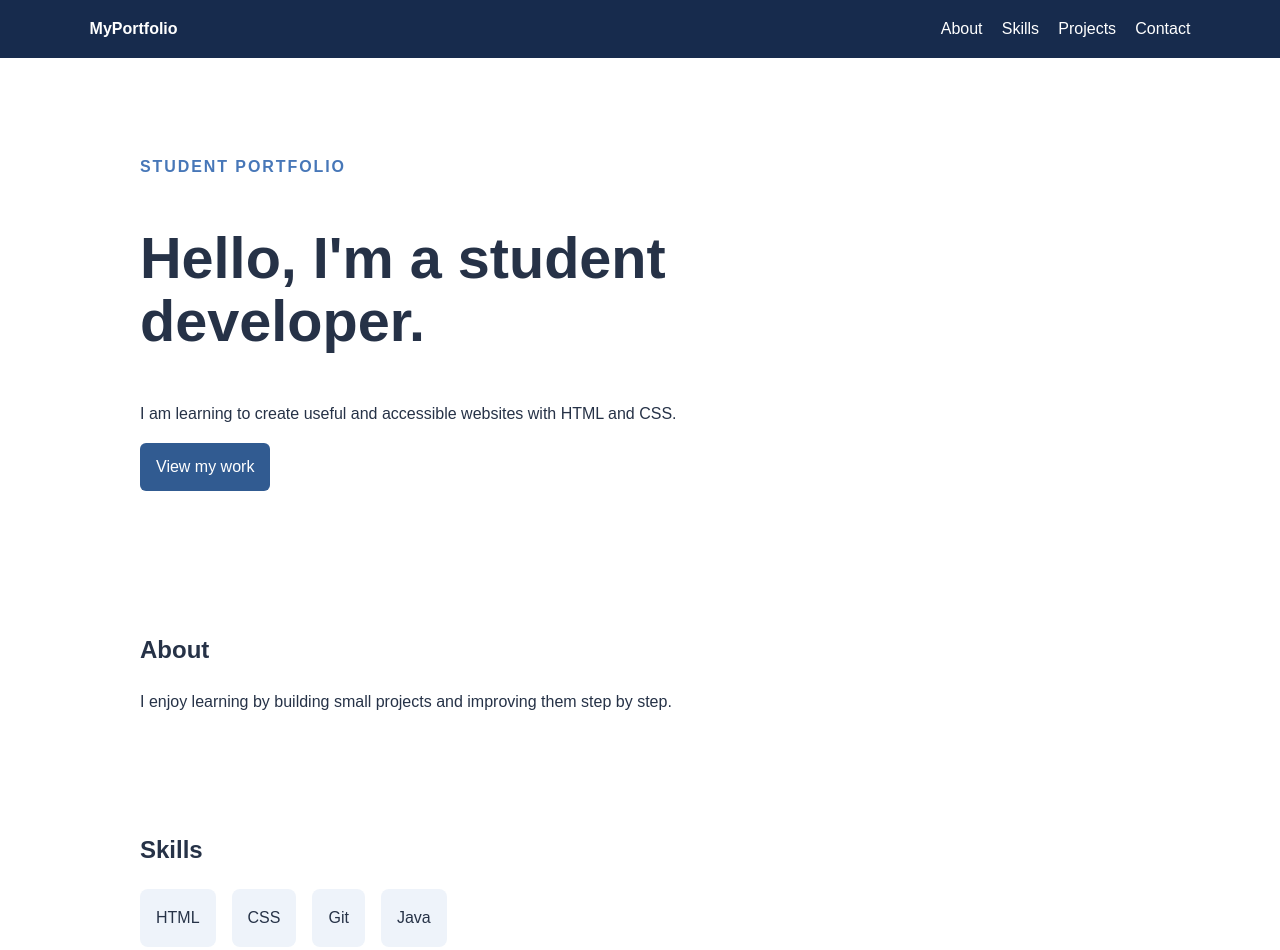
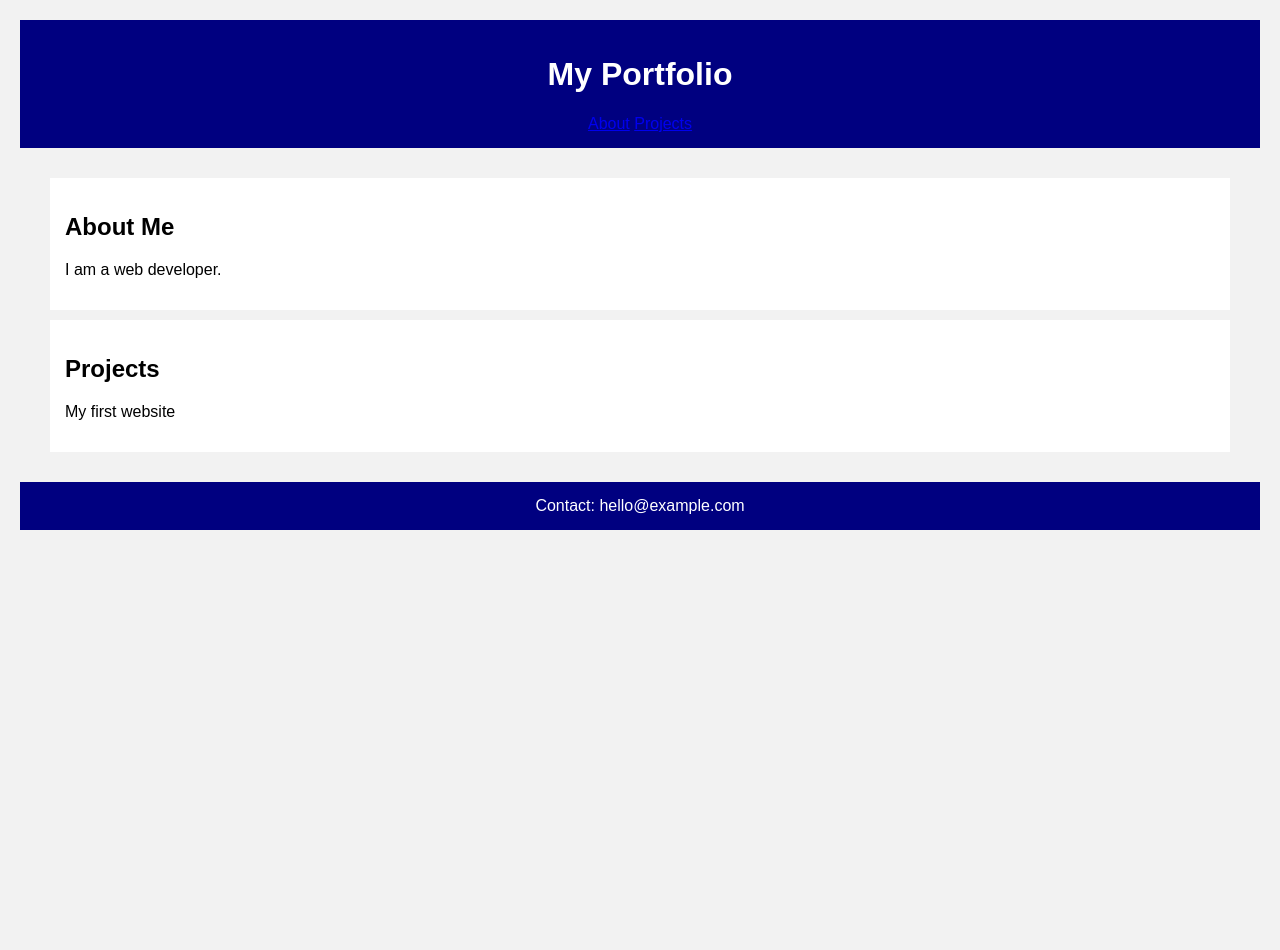
Before and after one commit to km-siddhika/Web_Lab_Program, a plain HTML site: page P6-portfolio-structure/index.html in a window 1280 px wide. Shown: the top 950 px of the page. After the commit the page ends 800 px from the top, so only its background shows below. Drawn offline with Linux system fonts and the light colour scheme; files that its build step writes are made by us from their sources.

Commit message:
Revise index.html for portfolio layout and content
Updated the structure and content of the portfolio HTML file.

```diff
--- a/P6-portfolio-structure/index.html
+++ b/P6-portfolio-structure/index.html
@@ -1,23 +1,27 @@
-<!doctype html>
-<html lang="en">
+<!DOCTYPE html>
+<html>
 <head>
-<meta charset="UTF-8"><meta name="viewport" content="width=device-width, initial-scale=1.0"><title>My Portfolio</title>
-<style>
-*{box-sizing:border-box}html{scroll-behavior:smooth}body{margin:0;font:16px/1.6 Arial,sans-serif;color:#263247}
-.top{display:flex;justify-content:space-between;align-items:center;padding:1rem 7%;background:#172b4d}.logo,nav a{color:white;text-decoration:none}.logo{font-weight:bold}nav{display:flex;gap:1.2rem}
-main{width:min(86%,1000px);margin:auto}section{padding:2.5rem 0}.hero{padding:5rem 0}.hero h1{max-width:650px;font-size:clamp(2rem,5vw,3.6rem);line-height:1.1}.eyebrow{color:#4777b8;letter-spacing:.12em;font-weight:bold}
-.button{display:inline-block;padding:.7rem 1rem;color:white;background:#315b91;border-radius:6px;text-decoration:none}
-.skills,.project-list{display:flex;flex-wrap:wrap;gap:1rem;padding:0;list-style:none}.skills li,.project-list article{padding:1rem;background:#eef3fa;border-radius:8px}.project-list article{flex:1 1 240px}
-footer{padding:1rem;text-align:center;background:#172b4d;color:white}
-@media(max-width:600px){.top{align-items:flex-start;flex-direction:column;gap:.8rem}nav{flex-wrap:wrap;gap:.7rem}}
-</style></head>
+    <title>Portfolio</title>
+    <link rel="stylesheet" href="style.css">
+</head>
 <body>
-<header class="top"><a class="logo" href="#home">MyPortfolio</a><nav aria-label="Main navigation"><a href="#about">About</a><a href="#skills">Skills</a><a href="#projects">Projects</a><a href="#contact">Contact</a></nav></header>
-<main id="home">
-<section class="hero"><p class="eyebrow">STUDENT PORTFOLIO</p><h1>Hello, I'm a student developer.</h1><p>I am learning to create useful and accessible websites with HTML and CSS.</p><a class="button" href="#projects">View my work</a></section>
-<section id="about"><h2>About</h2><p>I enjoy learning by building small projects and improving them step by step.</p></section>
-<section id="skills"><h2>Skills</h2><ul class="skills"><li>HTML</li><li>CSS</li><li>Git</li><li>Java</li></ul></section>
-<section id="projects"><h2>Projects</h2><div class="project-list"><article><h3>Bio Page</h3><p>A simple page made with semantic HTML.</p></article><article><h3>Responsive Layout</h3><p>A layout that adjusts to different screen sizes.</p></article></div></section>
-<section id="contact"><h2>Contact</h2><p>Email: <a href="mailto:hello@example.com">hello@example.com</a></p></section>
-</main><footer><p>&copy; 2026 My Portfolio</p></footer>
-</body></html>
+    <header>
+        <h1>My Portfolio</h1>
+        <nav><a href="#about">About</a> <a href="#projects">Projects</a></nav>
+    </header>
+
+    <main>
+        <section id="about">
+            <h2>About Me</h2>
+            <p>I am a web developer.</p>
+        </section>
+
+        <section id="projects">
+            <h2>Projects</h2>
+            <p>My first website</p>
+        </section>
+    </main>
+
+    <footer>Contact: hello@example.com</footer>
+</body>
+</html>
```
